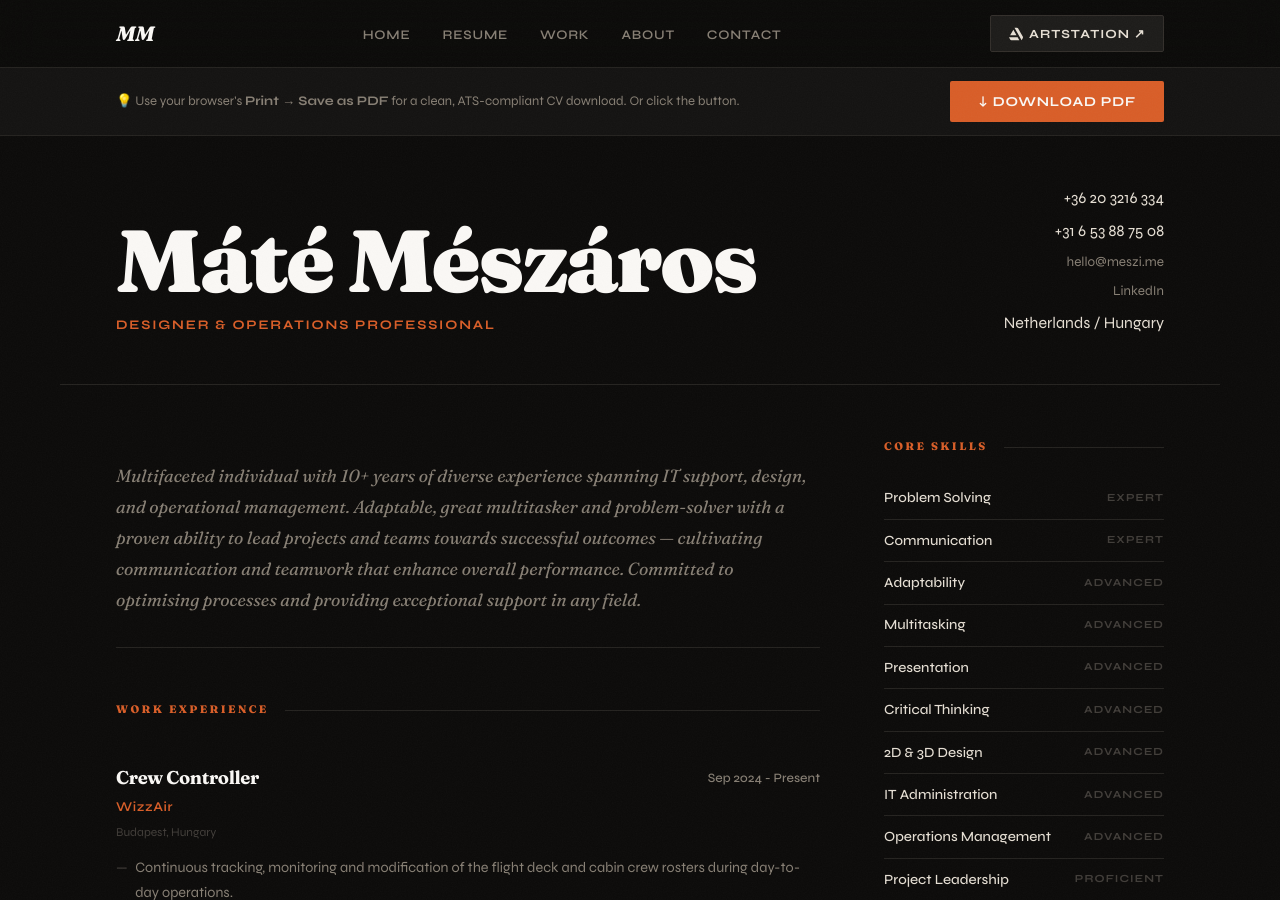
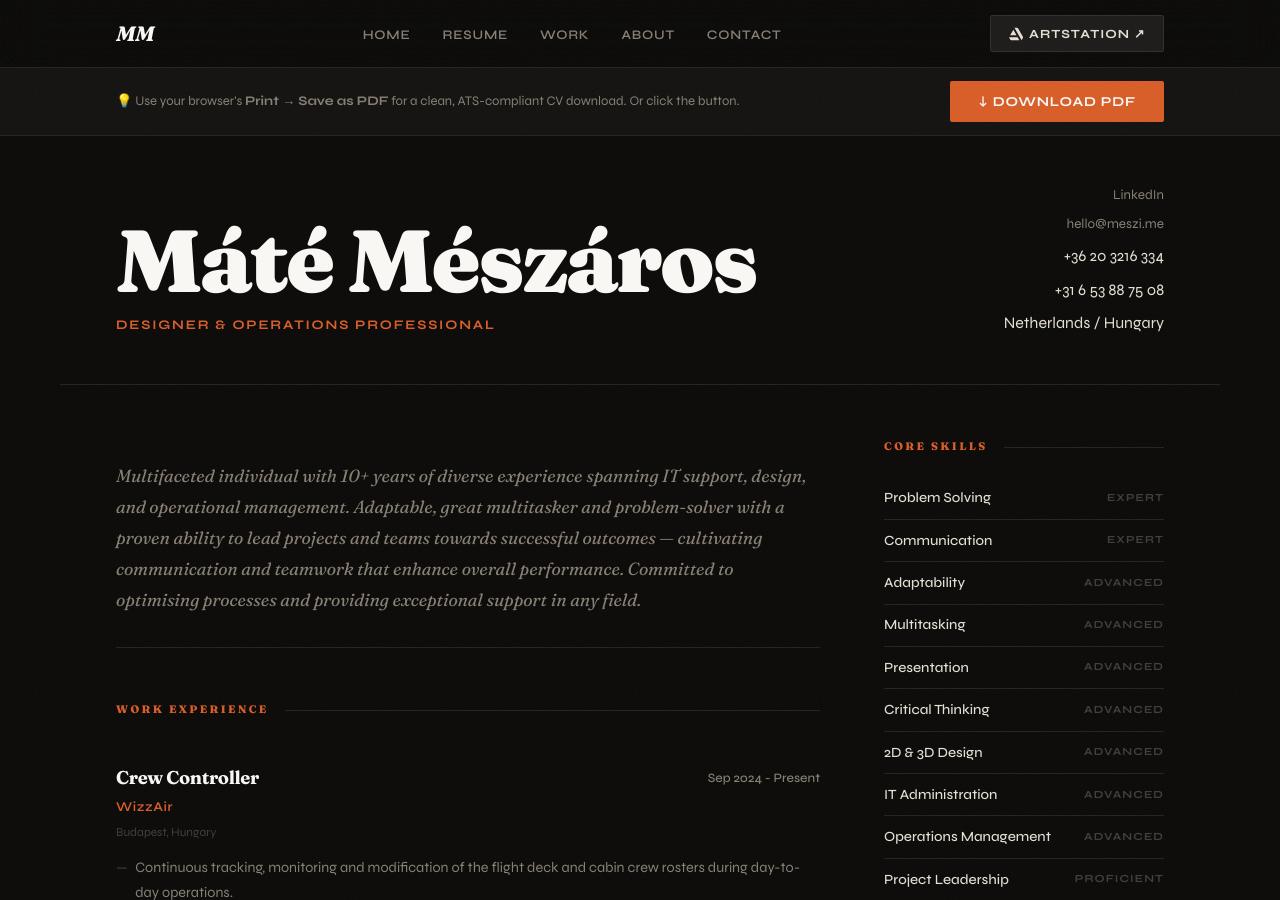
Before and after one commit to Muad0510/muad0510.github.io, a Jekyll site: the page built from resume.html, in a window 1280 px wide and 900 px high. Built offline with Jekyll 4.4.1, drawn with Linux system fonts in a browser that asks for light colours; part of the change alters nothing that is shown.

```diff
--- a/resume.html
+++ b/resume.html
@@ -29,10 +29,10 @@ description: "CV and resume for Máté Mészáros — Designer & Operations Prof
       <p class="resume-head__role">{{ a.title }}</p>
     </div>
     <div class="resume-head__contact">
+      <a href="{{ a.linkedin }}" target="_blank" rel="noopener">LinkedIn</a>
+      <a href="mailto:{{ a.email }}">{{ a.email }}</a>
       <span>+36 20 3216 334</span>
       <span>+31 6 53 88 75 08</span>
-      <a href="mailto:{{ a.email }}">{{ a.email }}</a>
-      <a href="{{ a.linkedin }}" target="_blank" rel="noopener">LinkedIn</a>
       <span>{{ a.location }}</span>
     </div>
   </header>
```
